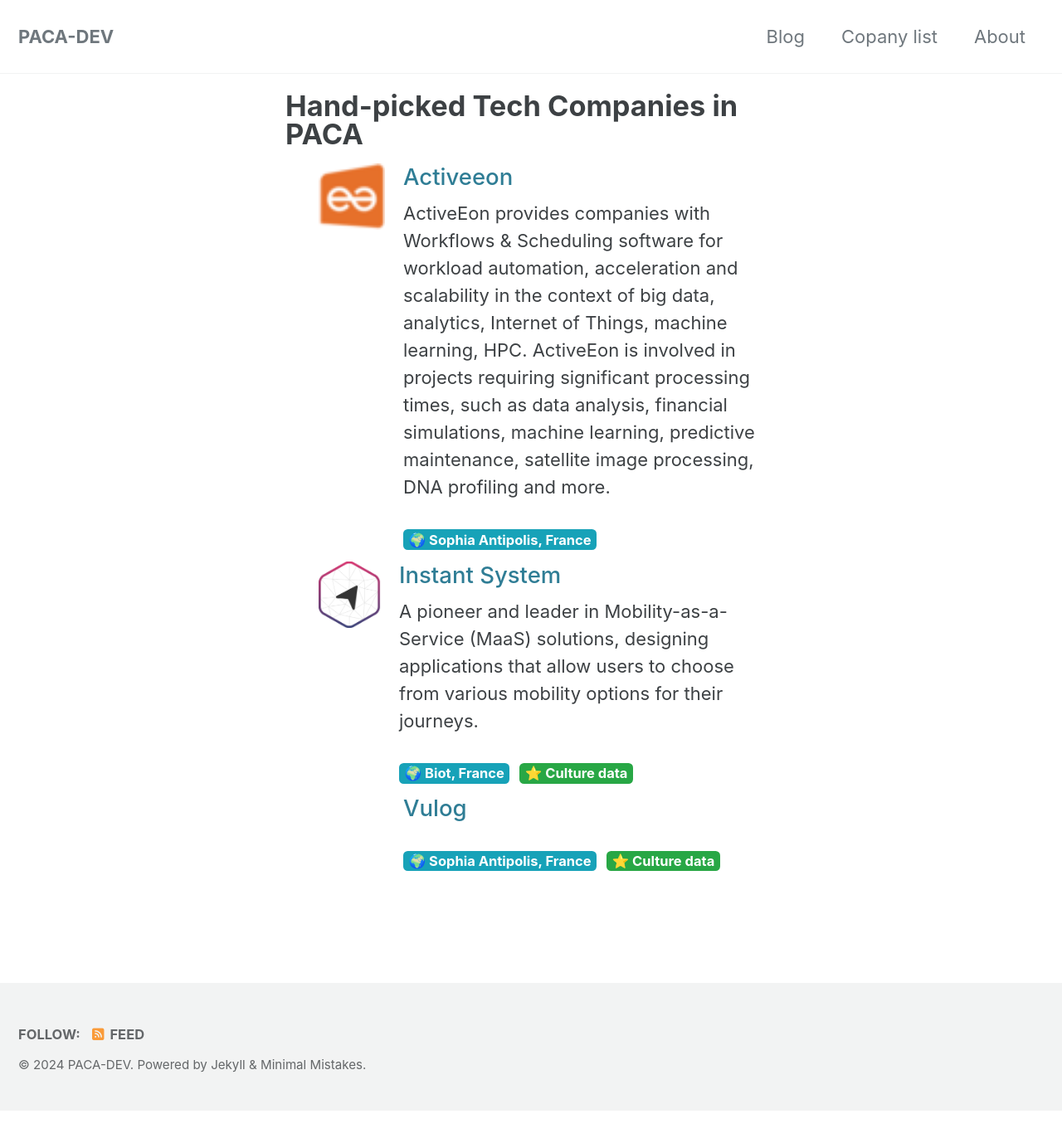
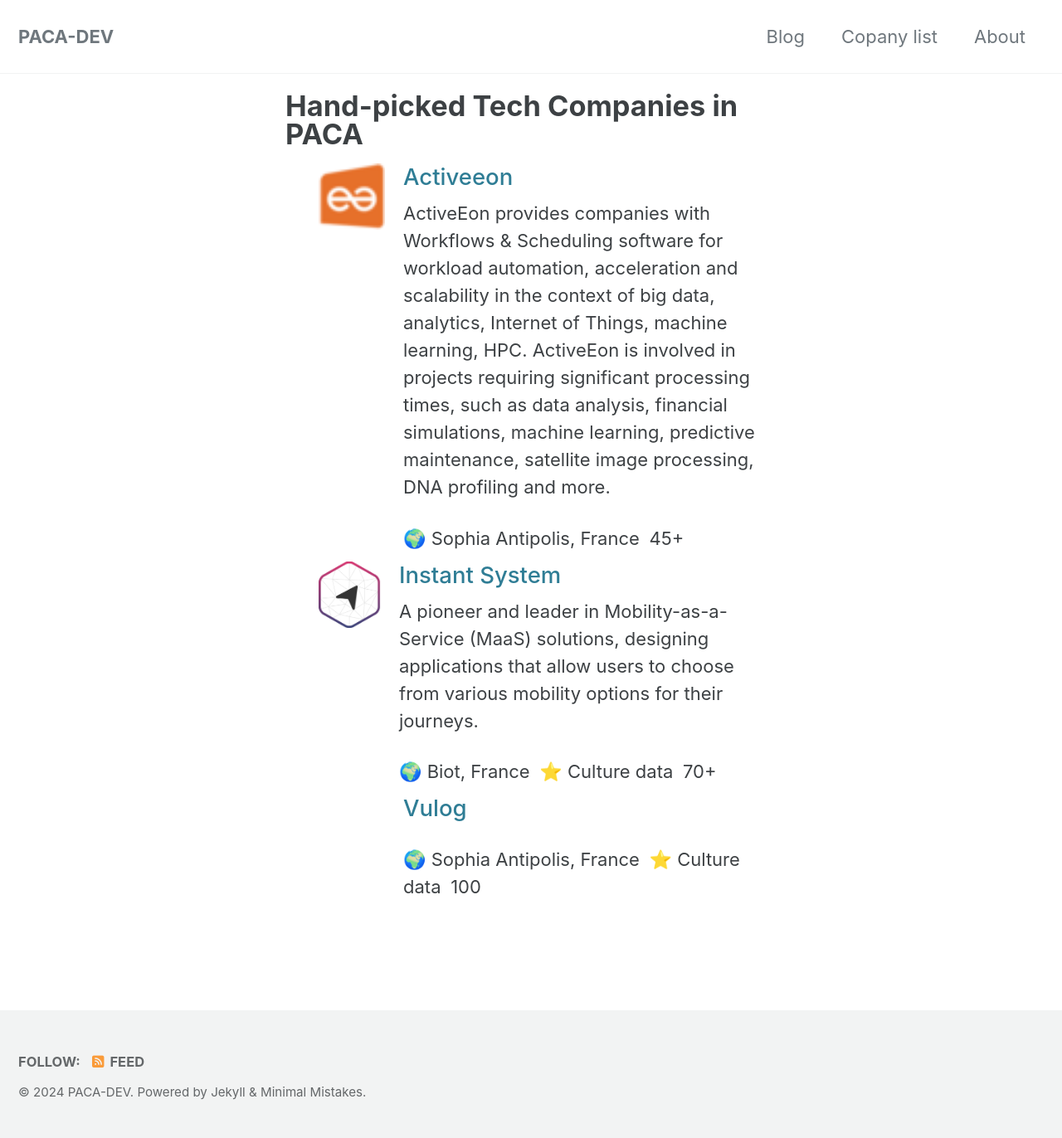
Before and after one commit to paca-dev/paca-dev.github.io, a Jekyll site: the page built from list_companies.md, in a window 1280 px wide. Shown: the whole page at 83% size. Built offline with Jekyll 4.4.1, drawn with Linux system fonts in a browser that asks for light colours; cached includes are drawn as plain includes; before the commit the page ends 1339 px from its top, so only the background shows below that.

Commit message:
layouts work

```diff
--- a/_layouts/default.html
+++ b/_layouts/default.html
@@ -5,7 +5,6 @@
 {% include copyright.html %}
 <html lang="{{ site.locale | replace: "_", "-" | default: "en" }}" class="no-js">
   <link rel="stylesheet" href="https://stackpath.bootstrapcdn.com/bootstrap/4.5.2/css/bootstrap.min.css">
-
   <head>
     {% include head.html %}
     {% include head/custom.html %}
--- a/_layouts/listcompanies.html
+++ b/_layouts/listcompanies.html
@@ -37,15 +37,21 @@
             {% endif %}
             <div class="company-tags mt-2">
               {% if company.location %}
-                <span class="badge badge-info mr-1">
+                <span class=" mr-1">
                   🌍 <!-- Emoji for location -->
                   {{ company.location.city }}
                 </span>
               {% endif %}
               {% if company.culture %}
-                <span class="badge badge-success mr-1">
+                <span class=" mr-1">
                   ⭐ <!-- Emoji for culture -->
                   Culture data
+                </span>
+              {% endif %}
+              {% if company.employees %}
+                <span class=" mr-1">
+                  <i class="bi bi-people-fill"></i> <!-- Emoji for people -->
+                  {{ company.employees }}
                 </span>
               {% endif %}
             </div>
```
Also changed, not shown: _layouts/home.html (+8 -0 lines).
